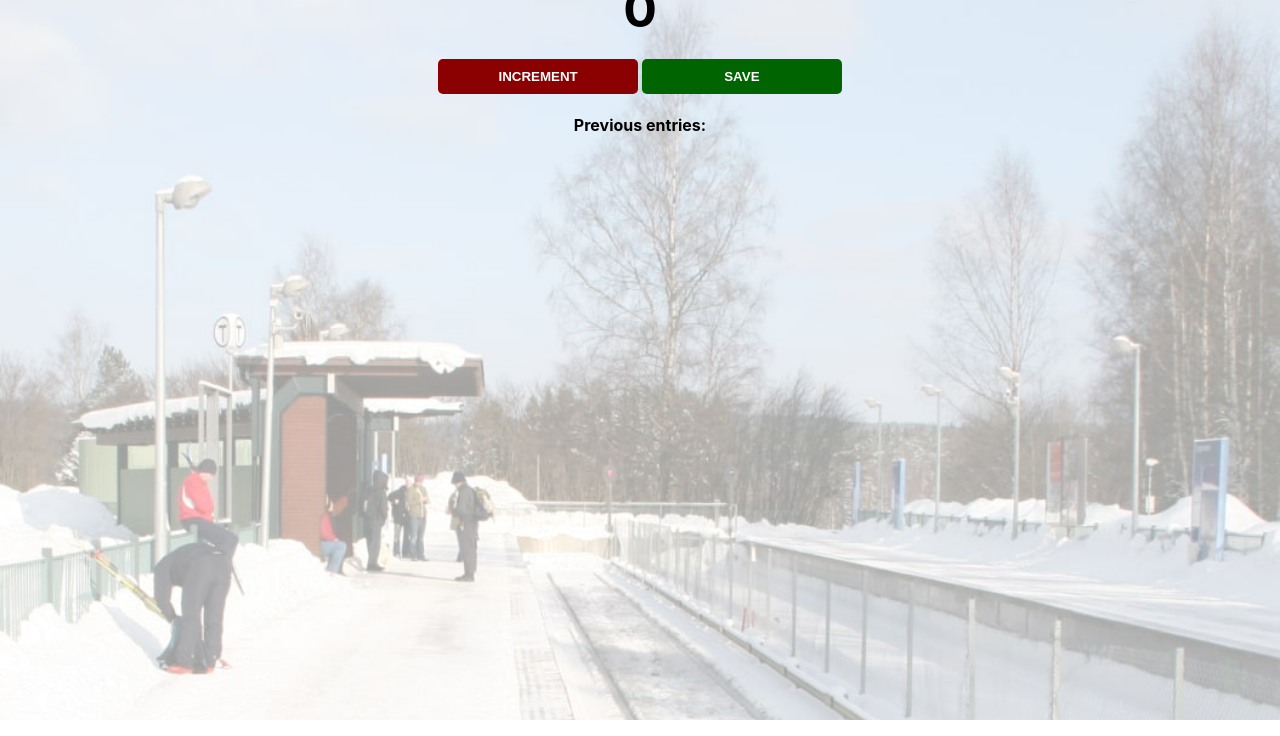
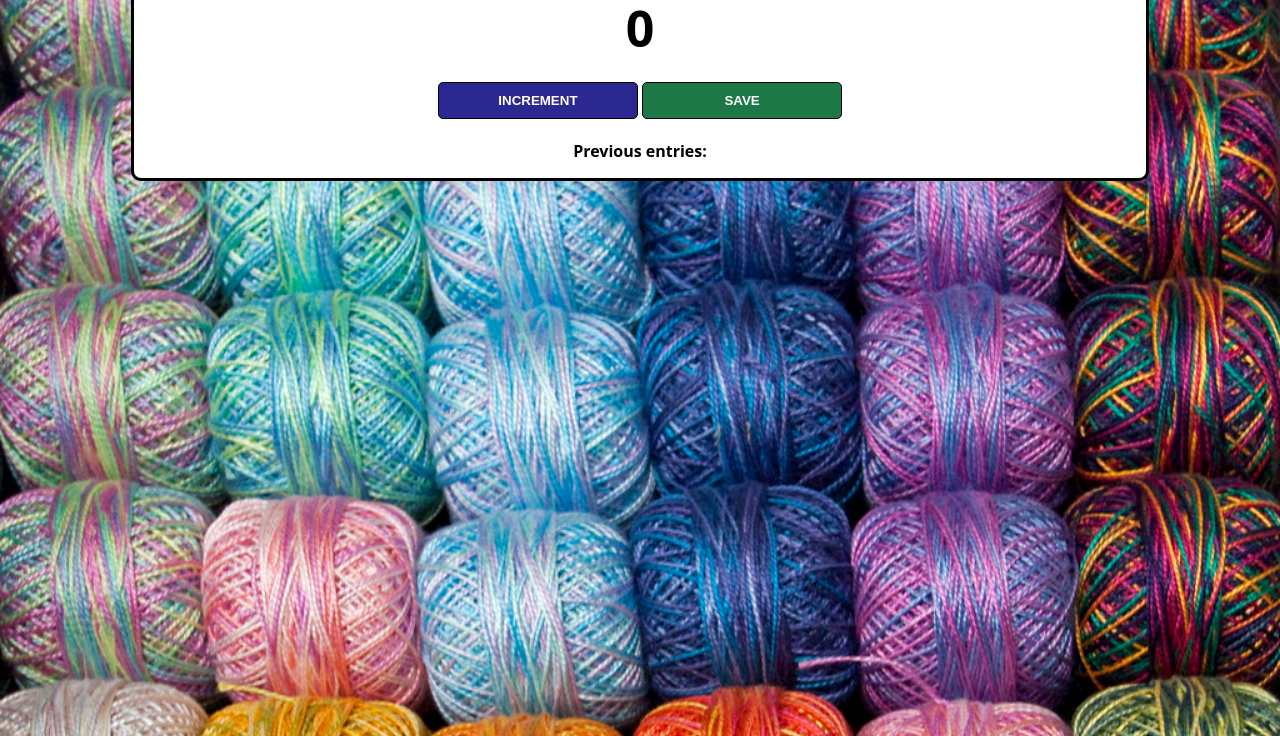
Before and after one commit to mhsohel41/Passenger_Counter, a plain HTML site: page index.html in a window 1280 px wide. Shown: the part 80-816 px from the top of the page. Drawn offline with Linux system fonts and the light colour scheme.

Commit message:
Update index.css

```diff
--- a/index.css
+++ b/index.css
@@ -1,9 +1,17 @@
 body {
-    background-image: url("station.jpg");
+    background-image: url("yarn.jpeg");
     background-size: cover;
-    font-family: -apple-system, BlinkMacSystemFont, 'Segoe UI', Roboto, Oxygen, Ubuntu, Cantarell, 'Open Sans', 'Helvetica Neue', sans-serif;
-    font-weight: bold;
+    font-family: 'Open Sans', 'Helvetica Neue', sans-serif;
     text-align: center;
+    height: 100vh;
+}
+
+.container {
+    background: white;
+    max-width: 80%;
+    margin: auto;
+    border: 3px solid black;
+    border-radius: 10px;
 }
 
 h1 {
@@ -18,7 +26,7 @@ h2 {
 }
 
 button {
-    border: none;
+    border: 1px solid black;
     padding-top: 10px;
     padding-bottom: 10px;
     color: white;
@@ -29,9 +37,13 @@ button {
 }
 
 #increment-btn {
-    background: darkred;
+    background: #2C2891;
 }
 
 #save-btn {
-    background: darkgreen;
+    background: #1C7947;
 }
+
+#save-el {
+    font-weight: bold;
+}
```
